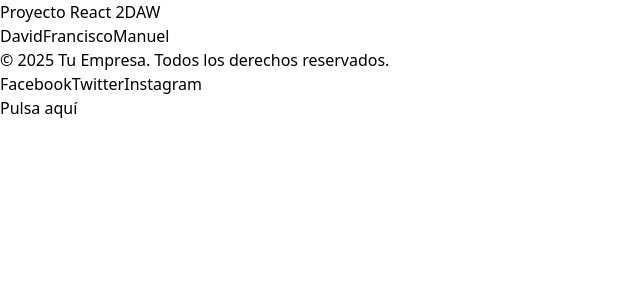
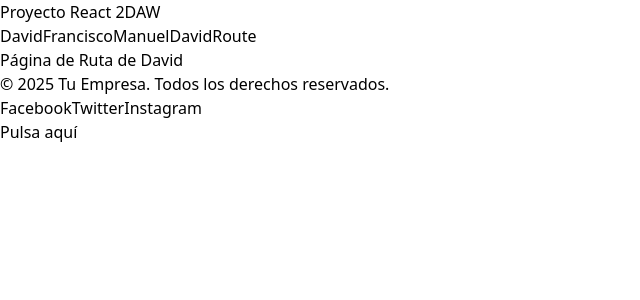
Before and after one commit to frodtor1209/GrupoReact2daw, a React (Vite) app: page /davidRoute in a window 1280 px wide. Shown: the top 300 px of the page, without its empty margins (0-640 px from the left). Built offline with nearby package versions, Linux system fonts and the light colour scheme.

Commit message:
Añadir enrutamiento David

```diff
--- a/src/App.jsx
+++ b/src/App.jsx
@@ -5,6 +5,8 @@ import Card from './components/Card';
 import David from './pages/David';
 import Francisco from './pages/Francisco';
 import Manuel from './pages/Manuel';
+import DavidRoute from './pages/DavidRoute';
+
 
 function App() {
   return (
@@ -20,6 +22,7 @@ function App() {
           <Route path="/david" element={<David />} />
           <Route path="/francisco" element={<Francisco />} />
           <Route path="/manuel" element={<Manuel />} />
+          <Route path="/davidRoute" element={<DavidRoute />} />
         </Routes>
         <Footer />
       </>
--- a/src/components/Navbar.jsx
+++ b/src/components/Navbar.jsx
@@ -12,6 +12,7 @@ const Navbar = () => {
           <Link to="/david" className="text-white hover:text-yellow-400">David</Link>
           <Link to="/francisco" className="text-white hover:text-yellow-400">Francisco</Link>
           <Link to="/manuel" className="text-white hover:text-yellow-400">Manuel</Link>
+          <Link to="/davidRoute" className="text-white hover:text-yellow-400">DavidRoute</Link>
         </div>
       </div>
     </nav>
--- /dev/null
+++ b/src/pages/DavidRoute.jsx
@@ -0,0 +1,11 @@
+import React from 'react';
+
+const DavidRoute = () => {
+  return (
+    <div className="p-6">
+      <h1 className="text-4xl font-bold">Página de Ruta de David</h1>
+    </div>
+  );
+};
+
+export default DavidRoute;
```
